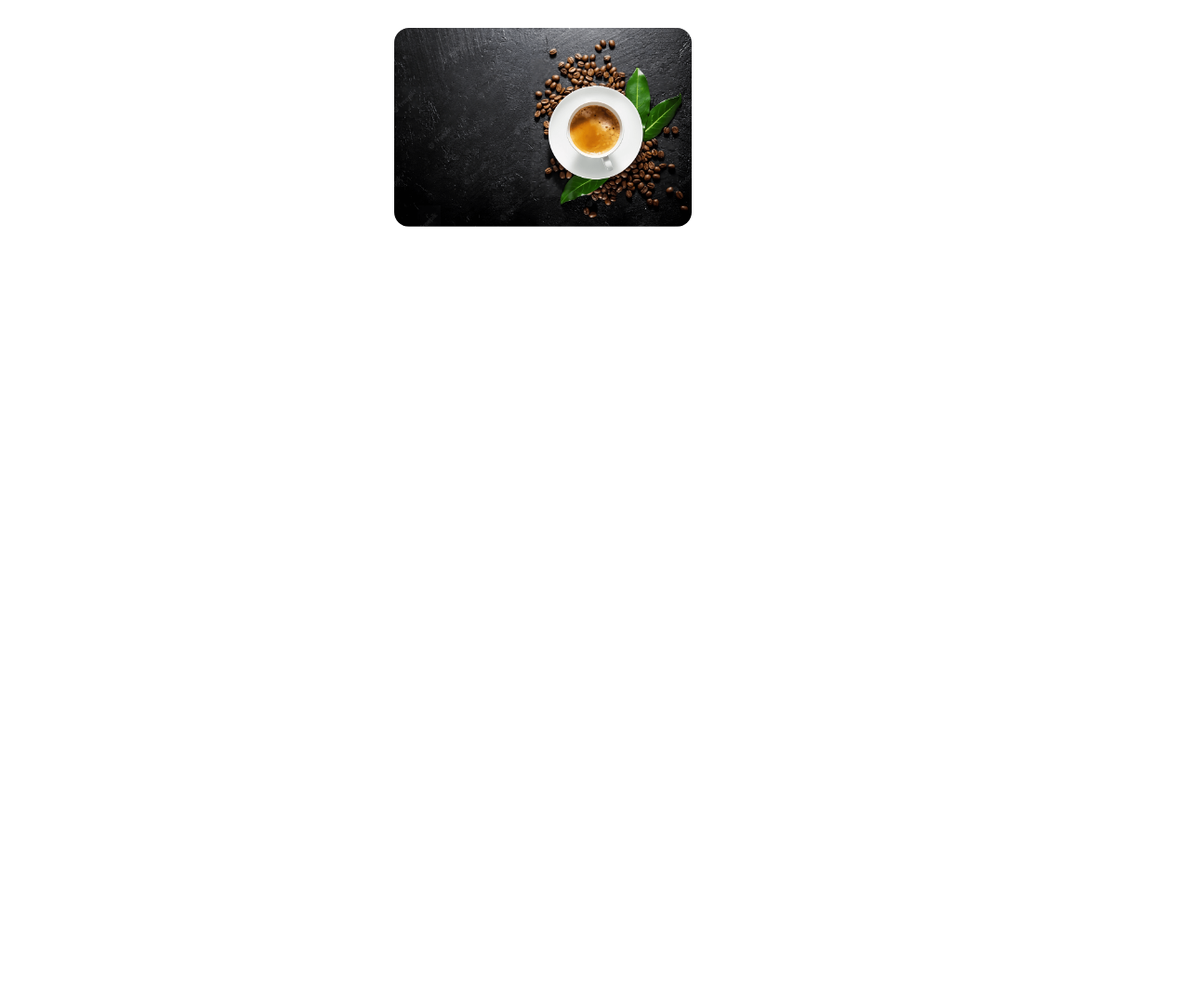
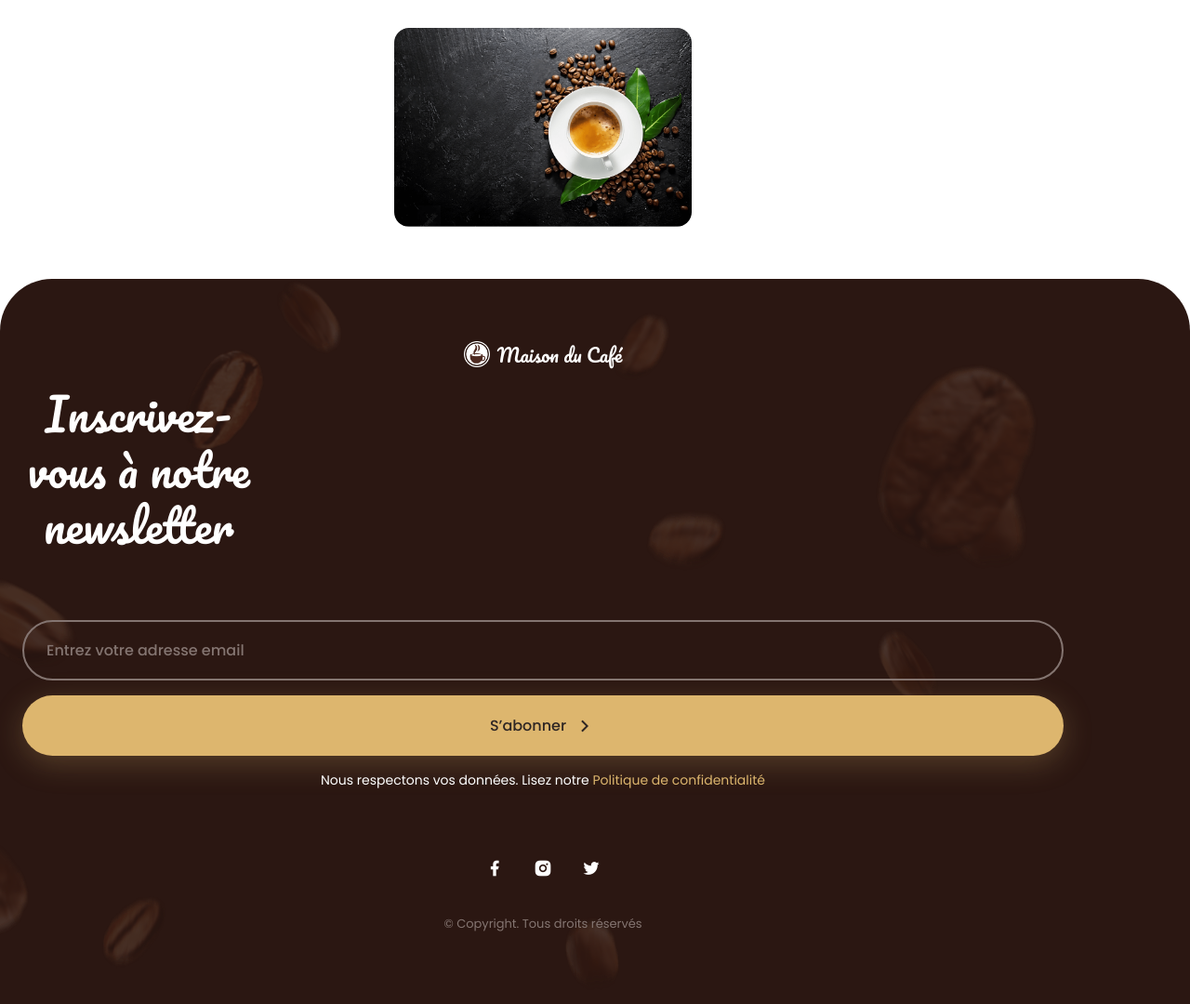
Before and after one commit to ValentinMadiot/coffee-shop-2_ui, a plain HTML site: page index.html in a window 1280 px wide. Shown: the part 3749-4829 px from the top of the page at 93% size. Before the commit the page ends 4049 px from the top, so only its background shows below. Drawn offline with nearby package versions, Linux system fonts and the light colour scheme.

Commit message:
add footer section

```diff
--- a/assets/css/styles.css
+++ b/assets/css/styles.css
@@ -515,6 +515,133 @@ img {
 }
 
 /*=============== FOOTER ===============*/
+.footer {
+  background-color: var(--white-color);
+  position: relative;
+}
+
+.footer__bg {
+  background-color: var(--first-color-alt);
+  border-radius: var(--border-section);
+}
+
+.footer__container {
+  padding-block: 4rem 7rem;
+  row-gap: 4.5rem;
+  position: relative;
+}
+
+.footer__data {
+  text-align: center;
+  row-gap: 4.5rem;
+}
+
+.footer__logo,
+.footer__title,
+.footer__input,
+.footer__description,
+.footer__social-link {
+  color: var(--white-color);
+}
+
+.footer__logo {
+  display: inline-flex;
+  align-items: center;
+  column-gap: 0.5rem;
+  font-size: var(--h3-font-size);
+  font-family: var(--second-font);
+  margin-bottom: 1rem;
+}
+
+.footer__logo img {
+  width: 28px;
+}
+.footer__title {
+  font-size: var(--big-font-size);
+  font-family: var(--second-font);
+  font-weight: var(--font-regular);
+  line-height: 125%;
+  max-width: 250px;
+}
+
+.footer__form {
+  row-gap: 1rem;
+}
+
+.footer__input,
+.footer__button {
+  border: none;
+  outline: none;
+  font-family: var(--body-font);
+  font-size: var(--normal-font-size);
+  font-weight: var(--font-medium);
+}
+
+.footer__input {
+  width: 100%;
+  background: transparent;
+  border: 2px solid var(--text-color-light);
+  padding: 1.15rem 1.5rem;
+  border-radius: 4rem;
+}
+
+.footer__input::placeholder {
+  color: var(--text-color-light);
+}
+
+.footer__button {
+  padding-block: 1.25rem;
+  justify-content: center;
+  cursor: pointer;
+}
+
+.footer__description {
+  font-size: var(--small-font-size);
+}
+
+.footer__privacy {
+  color: var(--second-color);
+}
+
+.footer__privacy:hover {
+  text-decoration: underline;
+}
+
+.footer__content {
+  row-gap: 2rem;
+}
+
+.footer__social {
+  display: flex;
+  justify-content: center;
+  column-gap: 2rem;
+}
+
+.footer__social-link {
+  font-size: 1.25rem;
+  transition: color 0.3s;
+}
+
+.footer__social-link:hover {
+  color: var(--second-color);
+}
+
+.footer__copy {
+  color: var(--text-color-light);
+  font-size: var(--smaller-font-size);
+  text-align: center;
+}
+
+.footer__bg-img {
+  position: absolute;
+  top: 0;
+  left: 0;
+  width: 100%;
+  height: 100%;
+  object-fit: cover;
+  object-position: -172px;
+  opacity: 0.15;
+}
 
 /*=============== SCROLL BAR ===============*/
 
--- a/index.html
+++ b/index.html
@@ -243,7 +243,68 @@
     </main>
 
     <!--==================== FOOTER ====================-->
-    <footer class="footer"></footer>
+    <footer class="footer">
+      <div class="footer__bg">
+        <img
+          src="assets/img/coffee-beans-bg.png"
+          alt="image pied de page"
+          class="footer__bg-img" />
+
+        <div class="footer__container container grid">
+          <div class="footer__data grid">
+            <div>
+              <a href="#" class="footer__logo">
+                <img src="assets/img/logo.png" alt="logo" />
+                Maison du Café
+              </a>
+              <h3 class="footer__title">Inscrivez-vous à notre newsletter</h3>
+            </div>
+
+            <form action="" class="footer__form grid">
+              <input
+                type="email"
+                placeholder="Entrez votre adresse email"
+                class="footer__input" />
+              <button class="button footer__button" type="submit">
+                S’abonner <i class="ri-arrow-right-s-line"></i>
+              </button>
+              <p class="footer__description">
+                Nous respectons vos données. Lisez notre
+                <a href="#" class="footer__privacy"
+                  >Politique de confidentialité</a
+                >
+              </p>
+            </form>
+          </div>
+
+          <div class="footer__content grid">
+            <div class="footer__social">
+              <a
+                href="https://www.facebook.com/"
+                target="_blank"
+                class="footer__social-link">
+                <i class="ri-facebook-fill"></i>
+              </a>
+              <a
+                href="https://www.instagram.com/"
+                target="_blank"
+                class="footer__social-link">
+                <i class="ri-instagram-fill"></i>
+              </a>
+              <a
+                href="https://twitter.com/"
+                target="_blank"
+                class="footer__social-link">
+                <i class="ri-twitter-fill"></i>
+              </a>
+            </div>
+            <span class="footer__copy"
+              >&#169; Copyright. Tous droits réservés</span
+            >
+          </div>
+        </div>
+      </div>
+    </footer>
 
     <!--========== SCROLL UP ==========-->
 
```
